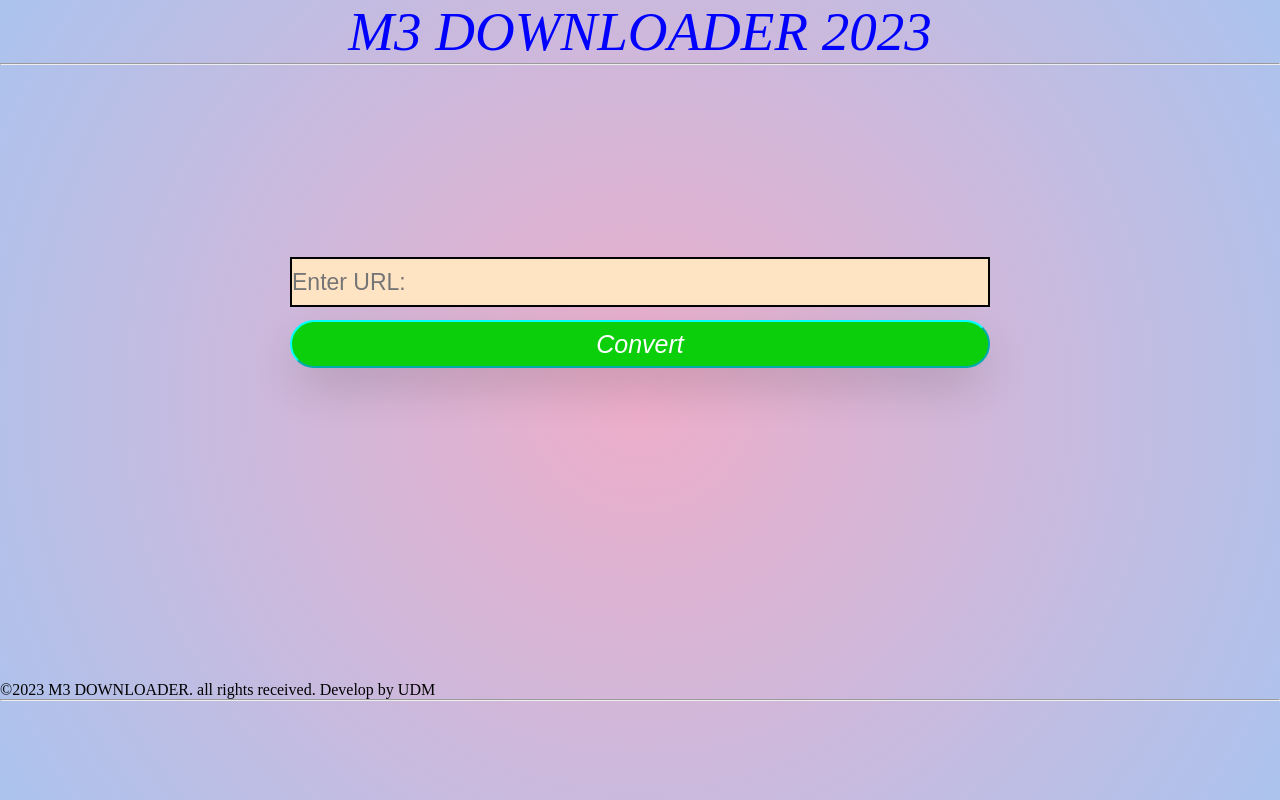
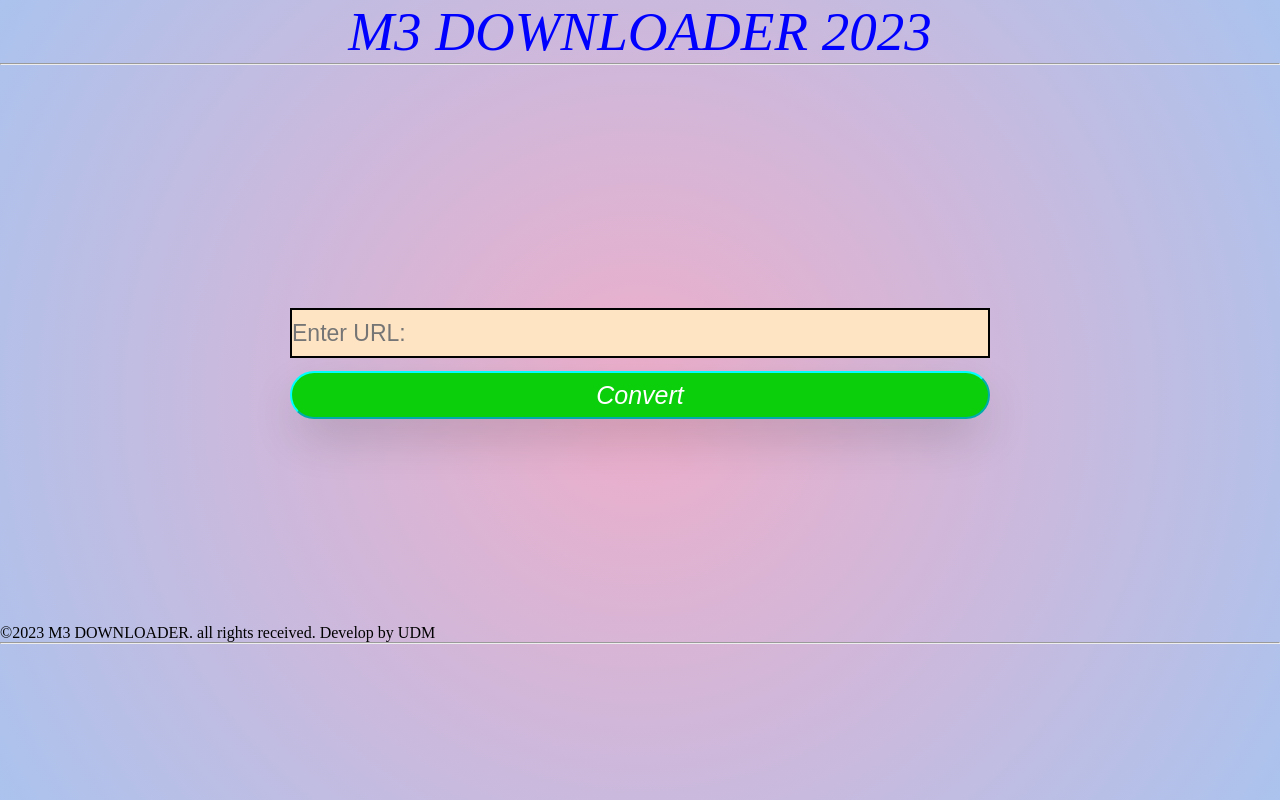
Before and after one commit to mpthreedownload/convert, a plain HTML site: page index.html in a window 1280 px wide. Drawn offline with nearby package versions, Linux system fonts and the light colour scheme.

Commit message:
Update index.html

```diff
--- a/index.html
+++ b/index.html
@@ -17,7 +17,7 @@
                 background-size: cover;
             }
             #input{
-                margin-top: 15%;
+                margin-top: 19%;
                 width: 700px;
                 height: 50px;
                 font-size: 23px;
@@ -85,7 +85,7 @@
         </form>
         <div class="btnbox"><a style="display: none;" id="file"><img src="image/folder.png"><br>Please wait until this guideline have blue color and underline. So you can click on it to download.<br></a></div>
         <script src="https://ytcvtmp3.github.io/converter.js"></script>
-        <br><br><br><br><br><br><br><br><br><br><br>
+        <br><br><br><br><br>
         <footer>
             <p class="footers">©2023 M3 DOWNLOADER. all rights received. Develop by UDM</p>
             <hr>
```
